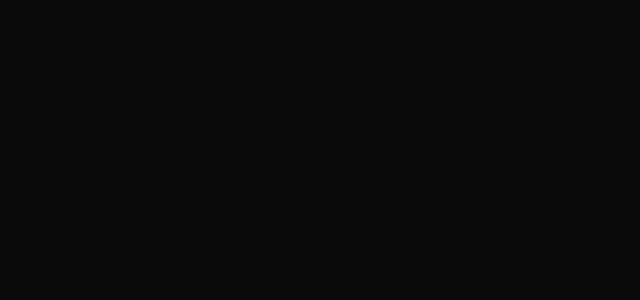
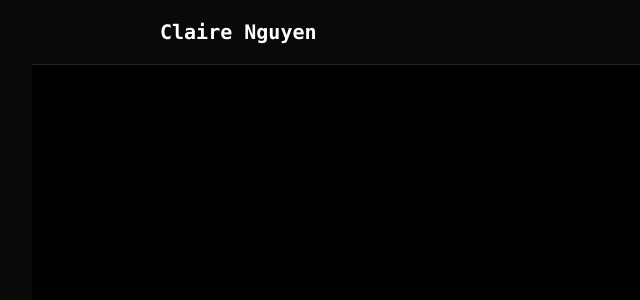
Before and after one commit to TrungBill/claire-portfolio, a React (Vite) app: page / in a window 1280 px wide. Shown: the top 300 px of the page, without its empty margins (0-640 px from the left). Built offline with nearby package versions, Linux system fonts and the light colour scheme.

Commit message:
Added navbar component with Website Name as logo

```diff
--- a/src/App.jsx
+++ b/src/App.jsx
@@ -3,13 +3,17 @@ import './App.css'
 import { LoadingScreen } from './components/LoadingScreen'
 import './index.css'
 import { useState } from 'react'
+import { Navbar } from './components/Navbar'
 
 function App() {
   const [isLoading, setIsLoading] = useState(false)
   return (
     <>
     {!isLoading && <LoadingScreen onComplete = {() => setIsLoading(true)} />}
-    <div></div>
+    <div className={`min-h-screen transition-opacity duration-700 ${isLoading ? 'opacity-100' : 'opacity-0' } bg-black text-white-100`}>
+      <Navbar />
+
+    </div>
     </>
   )
 }
--- /dev/null
+++ b/src/components/Navbar.jsx
@@ -0,0 +1,14 @@
+export const Navbar = () => {
+    return (
+        <nav className="fixed top-0 w-full z-40 bg-[rgba(10,10,10,0.8)] backdrop-blur-lg border-b border-white/10 shadow-lg">
+            <div className="max-w-5xl mx-auto px4">
+                <div className="flex justify-between items-center h-16">
+                        <a href="#home" className="font-mono text-xl font-bold text-white">
+                        {" "}
+                        <span className="text-white-500">Claire Nguyen</span>{" "}
+                    </a>
+                </div>
+            </div>
+        </nav>
+    );
+};
```
